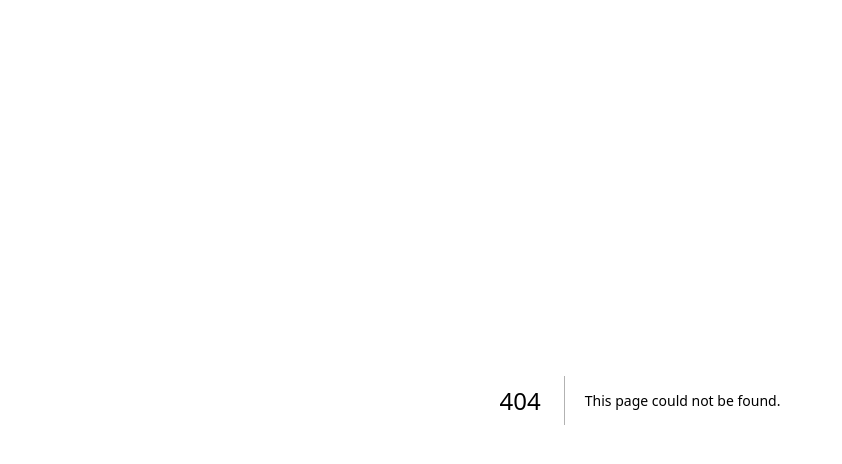
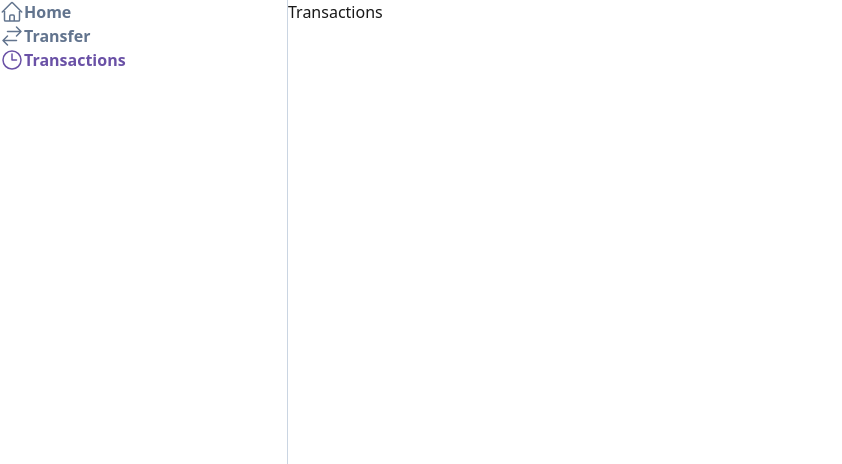
Before and after one commit to itssunnyfunny/Digital-Wallet, a Next.js app in the folder apps/user-app/: page /transactions in a window 1280 px wide. Before the commit this address had no page. Shown: the top 464 px of the page, without its empty margins (0-842 px from the left). Built offline with nearby package versions, Linux system fonts and the light colour scheme.

Commit message:
adding dashboard with all the others

```diff
--- /dev/null
+++ b/apps/user-app/app/(dashboard)/dashboard/page.tsx
@@ -0,0 +1,5 @@
+export default function() {
+    return <div>
+        Dashboard
+    </div>
+}
--- /dev/null
+++ b/apps/user-app/app/(dashboard)/layout.tsx
@@ -0,0 +1,39 @@
+import { SidebarItem } from "../../components/SidebarItem";
+
+export default function Layout({
+  children,
+}: {
+  children: React.ReactNode;
+}): JSX.Element {
+  return (
+    <div className="flex">
+        <div className="w-72 border-r border-slate-300 min-h-screen mr-4 pt-28">
+            <div>
+                <SidebarItem href={"/dashboard"} icon={<HomeIcon />} title="Home" />
+                <SidebarItem href={"/transfer"} icon={<TransferIcon />} title="Transfer" />
+                <SidebarItem href={"/transactions"} icon={<TransactionsIcon />} title="Transactions" />
+            </div>
+        </div>
+            {children}
+    </div>
+  );
+}
+
+// Icons Fetched from https://heroicons.com/
+function HomeIcon() {
+    return <svg xmlns="http://www.w3.org/2000/svg" fill="none" viewBox="0 0 24 24" stroke-width="1.5" stroke="currentColor" className="w-6 h-6">
+    <path stroke-linecap="round" stroke-linejoin="round" d="m2.25 12 8.954-8.955c.44-.439 1.152-.439 1.591 0L21.75 12M4.5 9.75v10.125c0 .621.504 1.125 1.125 1.125H9.75v-4.875c0-.621.504-1.125 1.125-1.125h2.25c.621 0 1.125.504 1.125 1.125V21h4.125c.621 0 1.125-.504 1.125-1.125V9.75M8.25 21h8.25" />
+  </svg>
+}
+function TransferIcon() {
+    return <svg xmlns="http://www.w3.org/2000/svg" fill="none" viewBox="0 0 24 24" stroke-width="1.5" stroke="currentColor" className="w-6 h-6">
+    <path stroke-linecap="round" stroke-linejoin="round" d="M7.5 21 3 16.5m0 0L7.5 12M3 16.5h13.5m0-13.5L21 7.5m0 0L16.5 12M21 7.5H7.5" />
+  </svg>
+}
+
+function TransactionsIcon() {
+    return <svg xmlns="http://www.w3.org/2000/svg" fill="none" viewBox="0 0 24 24" stroke-width="1.5" stroke="currentColor" className="w-6 h-6">
+    <path stroke-linecap="round" stroke-linejoin="round" d="M12 6v6h4.5m4.5 0a9 9 0 1 1-18 0 9 9 0 0 1 18 0Z" />
+  </svg>
+
+}
--- /dev/null
+++ b/apps/user-app/app/(dashboard)/transactions/page.tsx
@@ -0,0 +1,6 @@
+
+export default function() {
+    return <div>
+        Transactions
+    </div>
+}
--- /dev/null
+++ b/apps/user-app/app/(dashboard)/transfer/page.tsx
@@ -0,0 +1,57 @@
+import prisma from "@repo/db/client";
+import { AddMoney } from "../../../components/AddMoneyCard";
+import { BalanceCard } from "../../../components/BalanceCard";
+//@ts-ignore
+import { OnRampTransactions } from "../../../components/OnRampTransactions";
+import { getServerSession } from "next-auth";
+import { authOptions } from "../../lib/auth";
+
+async function getBalance() {
+    const session = await getServerSession(authOptions);
+    const balance = await prisma.balance.findFirst({
+        where: {
+            userId: Number(session?.user?.id)
+        }
+    });
+    return {
+        amount: balance?.amount || 0,
+        locked: balance?.locked || 0
+    }
+}
+
+async function getOnRampTransactions() {
+    const session = await getServerSession(authOptions);
+    const txns = await prisma.onRampTransaction.findMany({
+        where: {
+            userId: Number(session?.user?.id)
+        }
+    });
+    return txns.map(t => ({
+        time: t.startTime,
+        amount: t.amount,
+        status: t.status,
+        provider: t.provider
+    }))
+}
+
+export default async function() {
+    const balance = await getBalance();
+    const transactions = await getOnRampTransactions();
+
+    return <div className="w-screen">
+        <div className="text-4xl text-[#6a51a6] pt-8 mb-8 font-bold">
+            Transfer
+        </div>
+        <div className="grid grid-cols-1 gap-4 md:grid-cols-2 p-4">
+            <div>
+                <AddMoney />
+            </div>
+            <div>
+                <BalanceCard amount={balance.amount} locked={balance.locked} />
+                <div className="pt-4">
+                    <OnRampTransactions transactions={transactions} />
+                </div>
+            </div>
+        </div>
+    </div>
+}
```
